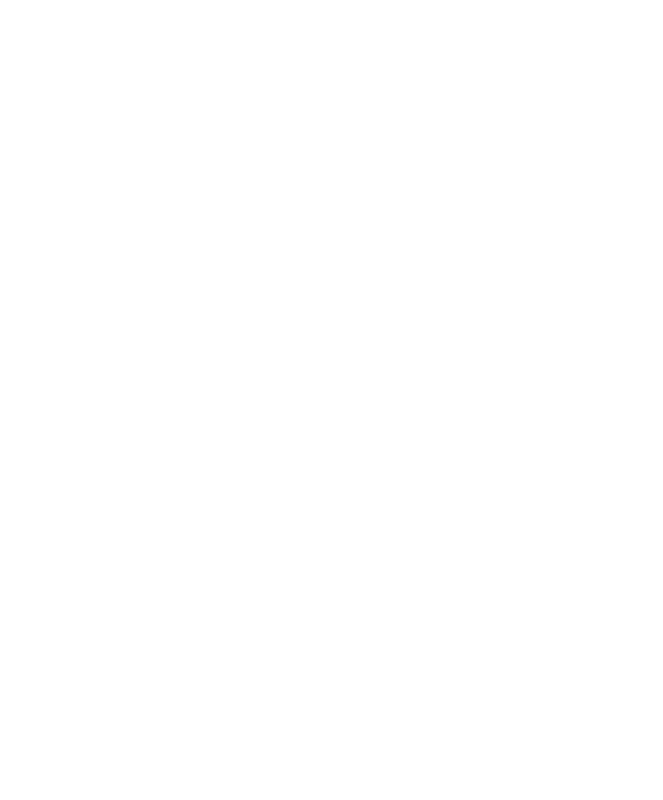
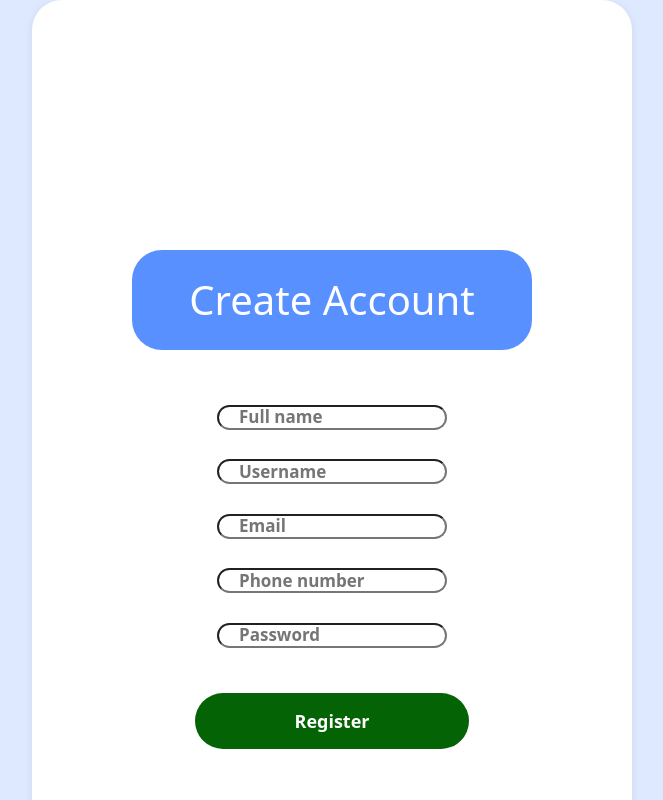
Before and after one commit to Flight-Reservation-System/Flight-Booking-React, a React (Create React App) app: page /register in a window 1280 px wide. Shown: the top 800 px of the page, without its empty margins (308-971 px from the left). Built offline with nearby package versions, Linux system fonts and the light colour scheme.

Commit message:
landing-reg-login

```diff
--- a/package.json
+++ b/package.json
@@ -6,8 +6,12 @@
     "@testing-library/jest-dom": "^5.14.1",
     "@testing-library/react": "^11.2.7",
     "@testing-library/user-event": "^12.8.3",
+    "axios": "^0.21.1",
+    "bootstrap": "^5.0.2",
     "react": "^17.0.2",
+    "react-bootstrap": "^1.6.1",
     "react-dom": "^17.0.2",
+    "react-router-dom": "^5.2.0",
     "react-scripts": "4.0.3",
     "web-vitals": "^1.1.2"
   },
--- a/src/components/App.js
+++ b/src/components/App.js
@@ -1,11 +1,35 @@
-import Login from "./Login";
+
+import React from 'react'
+import {BrowserRouter as Router,Switch,Route} from 'react-router-dom';
+import 'bootstrap/dist/css/bootstrap.css';
+import Login from './Login';
+import Landing from './Landing';
+import Registration from './Registration';
+import Booking from './Booking';
+
+function App() {
 
 
-function App() {
+
   return (
+
+    <div>
+    <Router>
     <div>
 
-    </div>
+          <Switch>
+              <Route exact path='/' component={Landing}/>
+              <Route exact path='/login' component={Login}/>
+              <Route exact path='/register' component={Registration}/>
+              <Route exact path='/booking' component={Booking}/>
+          </Switch>
+        </div>
+
+  </Router>
+
+
+
+  </div>
   );
 }
 
--- /dev/null
+++ b/src/components/Booking.js
@@ -0,0 +1,11 @@
+import React from 'react'
+
+function Booking() {
+    return (
+        <div>
+            <h1>Booking Page</h1>
+        </div>
+    )
+}
+
+export default Booking
--- /dev/null
+++ b/src/components/Landing.js
@@ -0,0 +1,44 @@
+import 'bootstrap/dist/css/bootstrap.min.css';
+import '../styles/Landing.css';
+import { useHistory } from 'react-router-dom';
+import { Navbar, Container, Nav } from 'react-bootstrap'
+
+
+
+const Landing = () => {
+
+    let history = useHistory();
+
+    return (
+        <div>
+
+
+            <header id="showcase">
+                <Navbar collapseOnSelect expand="lg" >
+                    <Container>
+                        <Navbar.Brand><h1>FlightGo</h1></Navbar.Brand>
+                        <Navbar.Toggle aria-controls="responsive-navbar-nav" />
+                        <Navbar.Collapse id="responsive-navbar-nav">
+                            <Nav className="me-auto">
+
+                            </Nav>
+                            <Nav >
+                                <Nav.Link onClick={() => { history.push("./login"); }}><h3 style={{color:"white"}}>Login</h3></Nav.Link>
+                                <Nav.Link onClick={() => { history.push("./register"); }} >
+                                    <h3 style={{color:"white"}}>SignUp</h3>
+                                </Nav.Link>
+                            </Nav>
+                        </Navbar.Collapse>
+                    </Container>
+                </Navbar>
+
+
+            </header>
+
+        </div>
+
+
+    )
+};
+
+export default Landing;
--- a/src/components/Login.js
+++ b/src/components/Login.js
@@ -2,20 +2,22 @@ import React from 'react'
 import LoginService from '../services/LoginService'
 import '../styles/loginstyle.css'
 
-function Login() {
+
+function Login(props) {
 
     const handleLogin=(e)=>{
         e.preventDefault()
         const username=document.loginform.username.value;
         const password=document.loginform.password.value;
-        LoginService(username,password)
+        let checkStatus=LoginService(username,password)
+        props.setStatus(checkStatus)
 
 
     }
 
     return (
         <div  className="body">
-            <h1>Login</h1>
+            <h1 className="header">Login</h1>
             <form name="loginform">
                 <label>Username:</label>
                 <input type="text" name="username"/><br/><br/>
--- /dev/null
+++ b/src/components/Registration.js
@@ -0,0 +1,30 @@
+import React from 'react'
+import '../styles/registration.css'
+
+function Registration() {
+    return(
+        <div className="registrationbody">
+            <h1 className="heading">Create Account</h1>
+
+            <form name = "registerform">
+
+                <input  className="register-label" type="text" name="name" placeholder="Full name"/><br/>
+
+                <input className="register-label" type="text" name="username" placeholder="Username"/><br/>
+
+                <input className="register-label" type="email" name="email" placeholder="Email"/><br/>
+
+                <input className="register-label" type="phone" name="phone" placeholder="Phone number"/><br/>
+
+                <input className="register-label" type="password" name="password" placeholder="Password"/> <br/>
+            </form>
+                    <div >
+                    <button className="button" type="submit">Register</button>
+                    </div>
+        </div>
+
+    )
+
+}
+
+export default Registration;
--- a/src/services/LoginService.js
+++ b/src/services/LoginService.js
@@ -2,7 +2,12 @@
 
 const LoginService=(username,password)=>{
     //code for checking password with db
-
+    let orgpassword='admin'
+    if(orgpassword===password){
+        return true;
+    }else{
+        return false
+    }
 
 }
 
--- /dev/null
+++ b/src/styles/Landing.css
@@ -0,0 +1,43 @@
+*{
+    margin:0;
+    padding:0;
+  }
+
+  body{
+    margin:0;
+
+    font-size:17px;
+    color:whitesmoke;
+    line-height:2;
+  }
+
+  #showcase{
+    font-family: Brush Script MT, "Helvetica Neue", Helvetica, sans-serif;
+    background-image:url('https://wallpaperaccess.com/full/254361.jpg');
+    background-size:cover;
+    background-position:center;
+    height:100vh;
+    padding:0 20px;
+  }
+
+  #showcase h1{
+    font-size:90px;
+  }
+
+
+  #showcase .button{
+    font-size:18px;
+    text-decoration:none;
+    color:#926239;
+    border:#926239 1px solid;
+    padding:10px 30px;
+    border-radius:10px;
+    margin-top:20px;
+    font-family: monospace;
+
+  }
+
+  #showcase .button:hover{
+    background:#926239;
+    color:#fff;
+  }
--- a/src/styles/loginstyle.css
+++ b/src/styles/loginstyle.css
@@ -1,9 +1,15 @@
 .body{
-    margin: 0 0;
-    padding: 0;
+
     text-align: center;
-    height: 100%px;
+    background-size:cover;
+    background-position:center;
+    height:100vh;
+    padding:0 20px;
+    background-image:url('https://wallpaperaccess.com/full/254361.jpg')
 
+}
+.header{
+    color: black;
 }
 form label{
     font-weight: bold;
@@ -13,12 +19,14 @@ form input{
     height: 25px;
     width: 230px;
     font-weight: bold;
+    border-radius: 7px;
 }
 form button{
     color: white;
     background-color: slategray;
     width: 80px;
-    height: 25px;
+    height: 40px;
+    border-radius: 15px;
 }
 form button:hover{
     background-color: black;
--- /dev/null
+++ b/src/styles/registration.css
@@ -0,0 +1,47 @@
+body {
+    background-color: #dee9ff;
+}
+.registrationbody{
+    text-align: center;
+    background-color: #fff;
+    max-width: 600px;
+    margin: auto;
+    padding: 250px 100px;
+    border-top-left-radius: 30px;
+    border-top-right-radius: 30px;
+    border-bottom-left-radius: 30px;
+    border-bottom-right-radius:30px;
+    box-shadow: 0px 2px 10px rgba(0, 0, 0, 0.075);
+}
+
+.heading{
+    font-style: inherit;
+    background-color: #5891ff;
+    font-size: 40px;
+    color: white;
+    margin: auto;
+    margin-bottom: 50px;
+    line-height: 100px;
+    border-bottom-left-radius: 30px;
+    border-bottom-right-radius:30px;
+    border-top-left-radius: 30px;
+    border-top-right-radius:30px;
+
+}
+
+.register-label{
+	border-radius: 20px;
+    margin-bottom: 25px;
+    padding: 10px 20px;
+}
+
+.button {
+    border-radius: 30px;
+    padding: 10px 100px;
+    font-size: 18px;
+    font-weight: bold;
+    background-color: #046304;
+    border: none;
+    color: white;
+    margin-top: 20px;
+}
```
Also changed, not shown: 1 other file (tests, documents, lock files or other folders).
